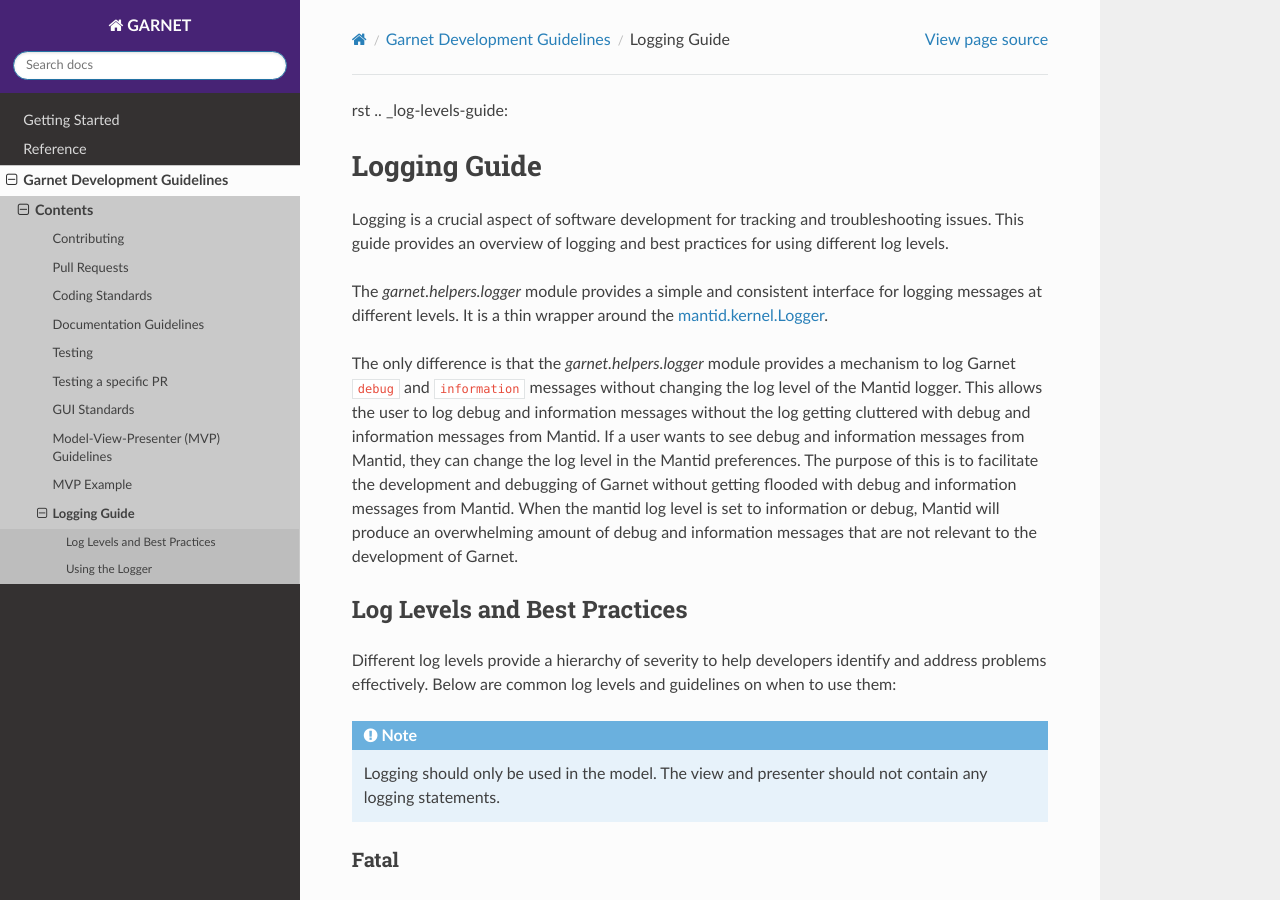
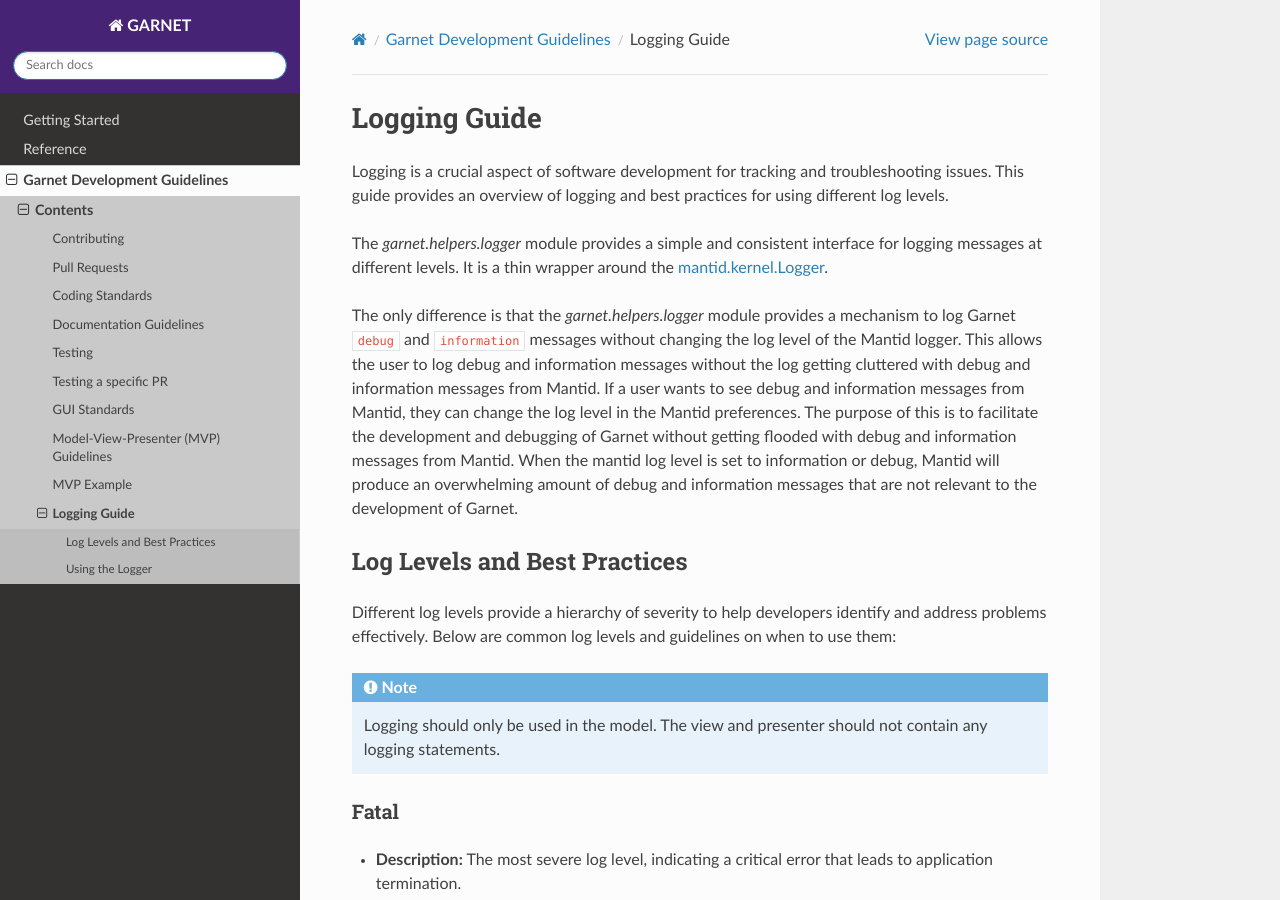
Before and after one commit to neutrons/garnet, a Sphinx documentation site: the page built from docs/source/developer/logging_guidelines.rst, in a window 1280 px wide and 900 px high. Built offline with Sphinx 7.4.7 and the Read the Docs theme 2.0.0, drawn with Linux system fonts in a browser that asks for light colours; the version number could not be read and is left out.

Commit message:
fix broken link

```diff
--- a/docs/source/developer/gui_standards.rst
+++ b/docs/source/developer/gui_standards.rst
@@ -188,7 +188,7 @@
 Error Handling
 ##############
 
-Error handling involves utilizing :ref:`log messages <log-levels-guide>` exclusively within the model layer, while
+Error handling involves utilizing :ref:`log messages <log_levels_guide>` exclusively within the model layer, while
 the view/presenter layer employs error messages, visual cues, and status messages. Log
 messages are employed to provide users and developers with detailed information about
 errors, warnings, and other relevant details for effective debugging within the model.
--- a/docs/source/developer/logging_guidelines.rst
+++ b/docs/source/developer/logging_guidelines.rst
@@ -1,5 +1,4 @@
-rst
-.. _log-levels-guide:
+.. _log_levels_guide:
 
 =============
 Logging Guide
```
